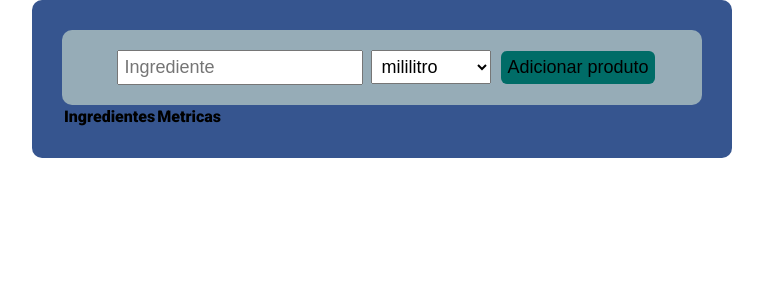
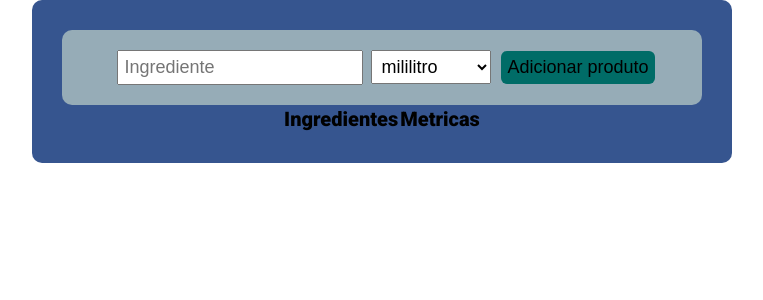
Before and after one commit to buzs/restaurant-list, a React (Create React App) app: page / in a window 1280 px wide. Shown: the top 300 px of the page, without its empty margins (258-1021 px from the left). Built offline with nearby package versions, Linux system fonts and the light colour scheme.

Commit message:
add style in ingredientlist component

```diff
--- a/src/components/IngredientList/index.tsx
+++ b/src/components/IngredientList/index.tsx
@@ -1,11 +1,14 @@
 import React from "react";
+
+import * as S from "./styles"
 import { IngredientsListContext } from "../../App";
 
 const IngredientList: React.FC = () => {
   const context = React.useContext(IngredientsListContext);
 
   return (
-    <table>
+    <S.Wrapper>
+      <S.Table>
       <thead>
         <tr>
           <th>Ingredientes</th>
@@ -22,7 +25,8 @@ const IngredientList: React.FC = () => {
           </tr>
         ))}
       </tbody>
-    </table>
+    </S.Table>
+    </S.Wrapper>
   );
 };
 
--- /dev/null
+++ b/src/components/IngredientList/styles.tsx
@@ -0,0 +1,15 @@
+import styled from "styled-components";
+
+export const Wrapper = styled.div`
+    display: flex;
+    align-items: center;
+    justify-content: center;
+`
+
+export const Table = styled.table`
+    font-size: 2rem;
+    td {
+        padding-left: 1rem;
+        text-align: end;
+    }
+`
```
